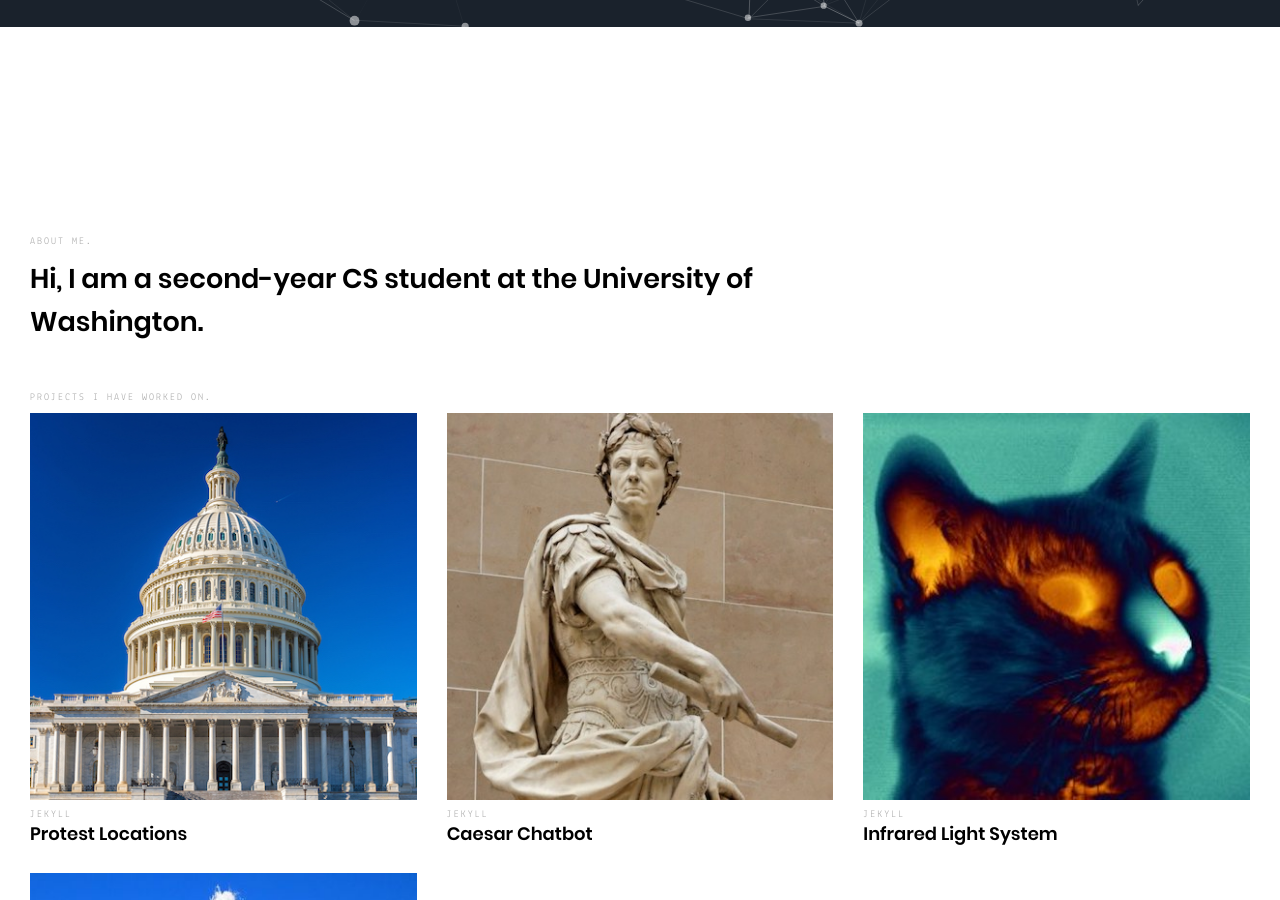
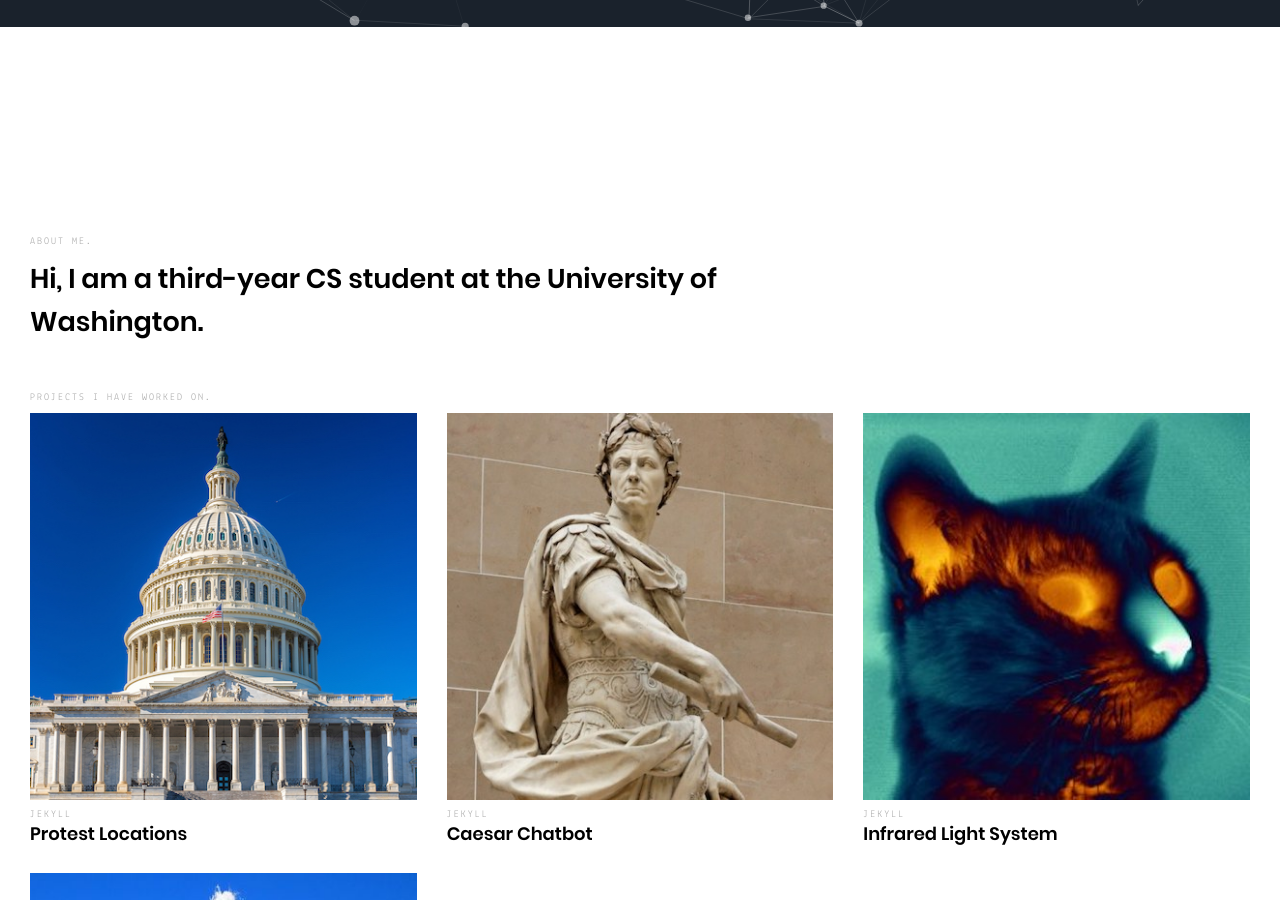
Before and after one commit to snehal-sas/PersonalWebsite, a Jekyll site: the page built from index.html, in a window 1280 px wide and 900 px high, scrolled down 873 px. Built offline with Jekyll 4.4.1, drawn with Linux system fonts in a browser that asks for light colours; some web fonts are replaced.

Commit message:
year updated again

```diff
--- a/_config.yml
+++ b/_config.yml
@@ -2,7 +2,7 @@
 author: "Snehal Shokeen"
 role: ""
 tagline: "Jekyll Certfied Theme"
-description: "Hi, I am a second-year CS student at the University of Washington."
+description: "Hi, I am a third-year CS student at the University of Washington."
 keywords: "Snail's Website"
 email: "snehalshokeen@gmail.com"
 linkedin: "https://www.linkedin.com/in/snehal-shokeen-75a645186/"
```
